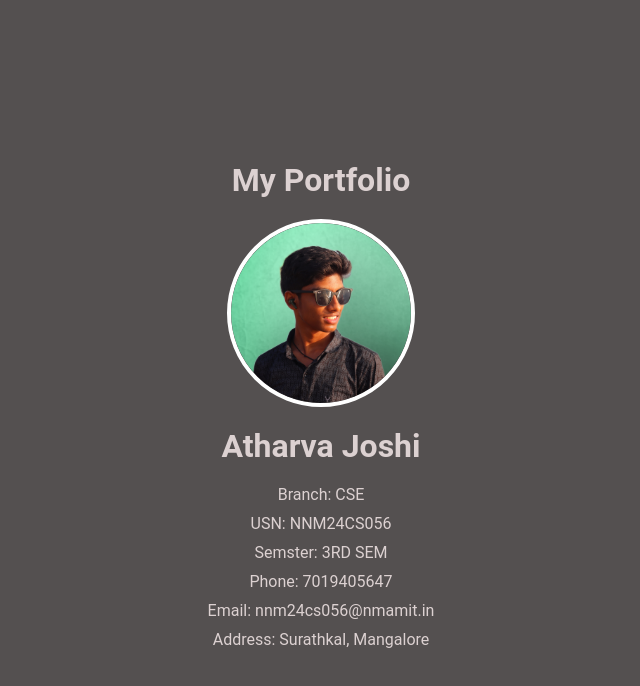
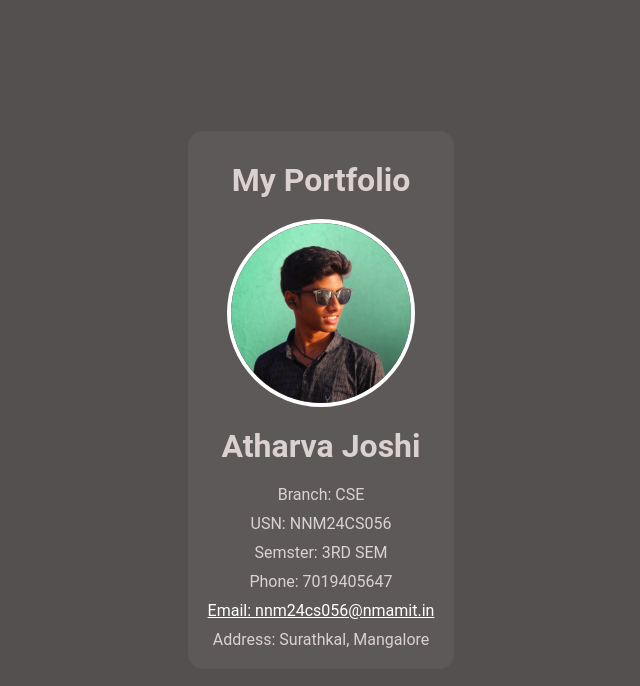
Before and after one commit to mooodyycoder/PROFILE, a plain HTML site: page index.html in a window 1280 px wide. In both pictures the pointer is over the link "Email: nnm24cs056@nmamit.in". Shown: the whole page, without its empty margins (319-959 px from the left). Drawn offline with Linux system fonts and the light colour scheme.

Commit message:
Update style.css

```diff
--- a/style.css
+++ b/style.css
@@ -1,4 +1,3 @@
-        /* Reset */
     * {
         margin: 0;
         font-family: 'Roboto', sans-serif;
@@ -13,18 +12,21 @@
         text-align: center;
         color: rgb(220, 209, 209);
     }
+
     .profile {
         display: flex;
         flex-direction: column;
         align-items: center;
         gap: 10px;
+        background: rgba(255, 255, 255, 0.05);
+        padding: 20px;
+        border-radius: 15px;
     }
 
     .profile-pic {
         width: 180px;
         height: 180px;
         border-radius: 50%;
-            /* object-fit: cover; */
         border: 4px solid white;
     }
 
@@ -42,6 +44,10 @@
         color: inherit;
     }
 
+    a:hover {
+        color: #ffffff;
+        text-decoration: underline;
+    }
 
 
 
```
Lines whose indentation alone changed are shown as unchanged.
